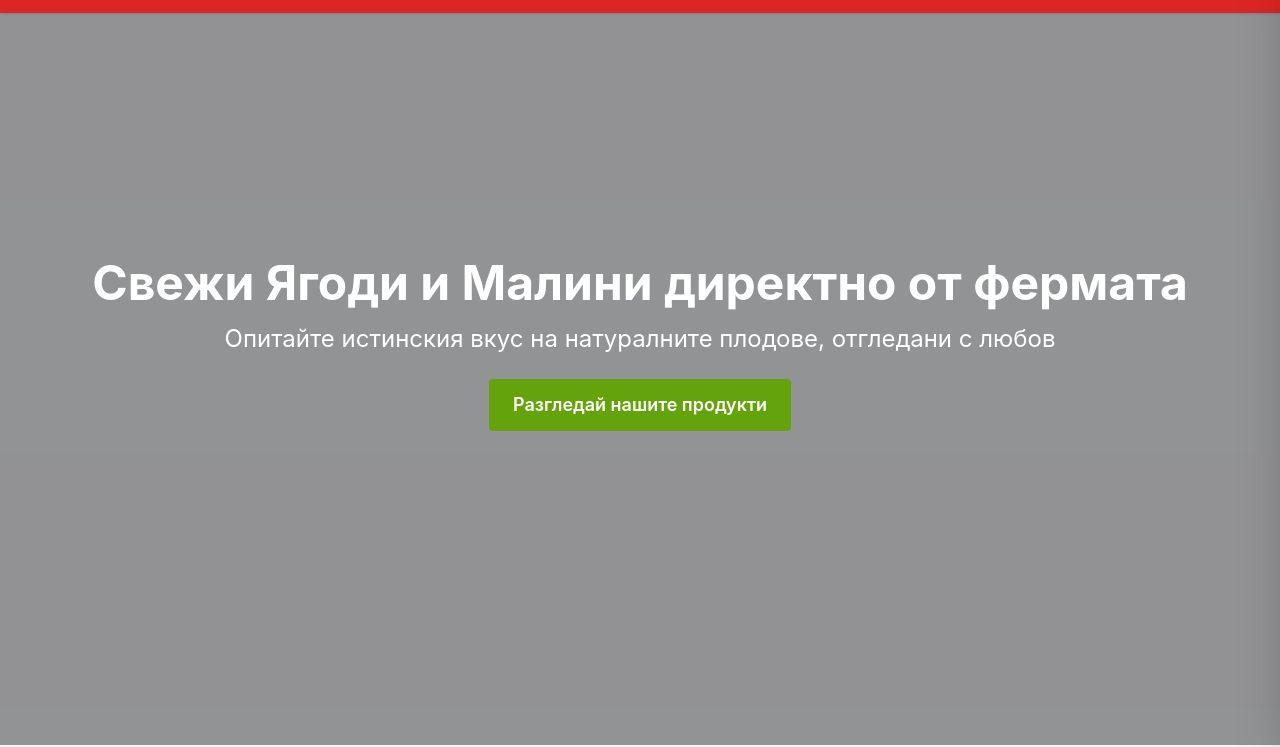
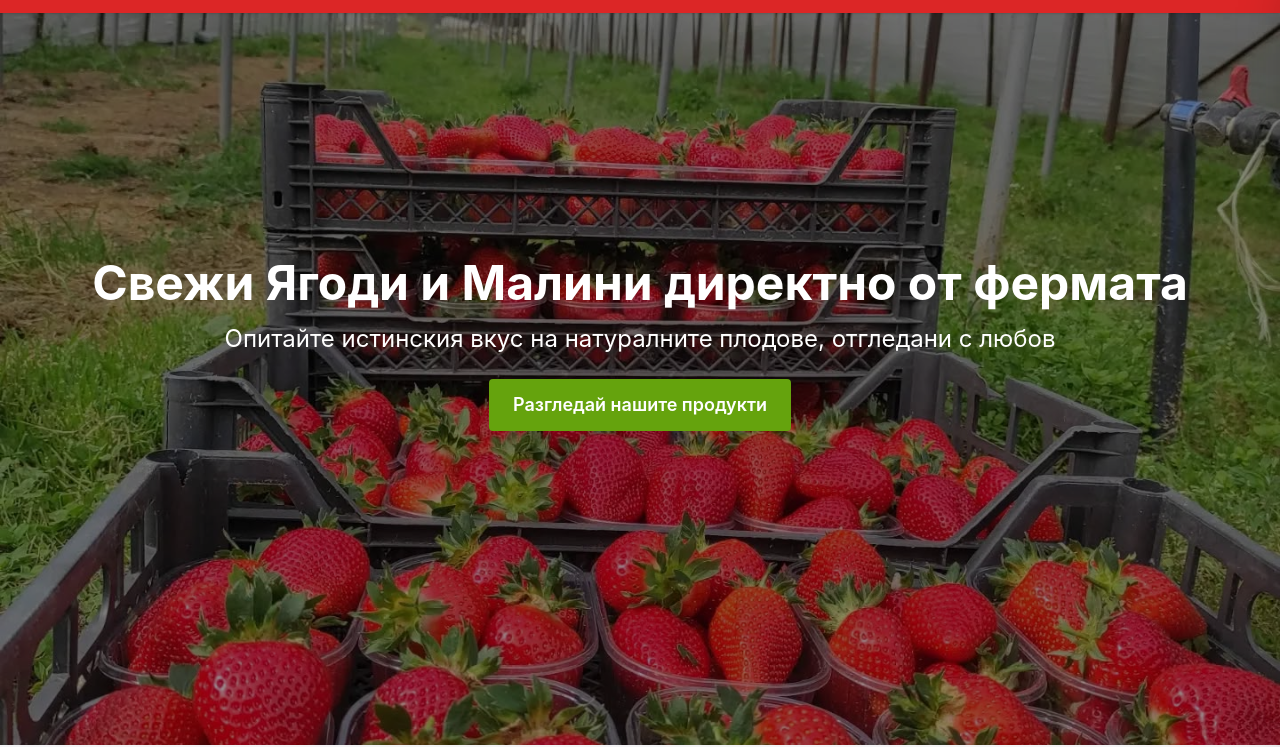
Before and after one commit to St11fler/freshberry, a plain HTML site: page index.html in a window 1280 px wide. Shown: the part 55-802 px from the top of the page. Drawn offline with nearby package versions, Linux system fonts and the light colour scheme.

Commit message:
Update index.html

```diff
--- a/index.html
+++ b/index.html
@@ -208,7 +208,7 @@
   <!-- HERO SECTION -->
   <section
     class="relative flex items-center justify-center h-screen bg-cover bg-center"
-    style="background-image: url('qgoda.jpg');"
+    style="background-image: url('qgodi.jpg');"
   >
     <div class="absolute inset-0 bg-black bg-opacity-40"></div>
     <div class="relative z-10 text-center text-white p-4">
```
